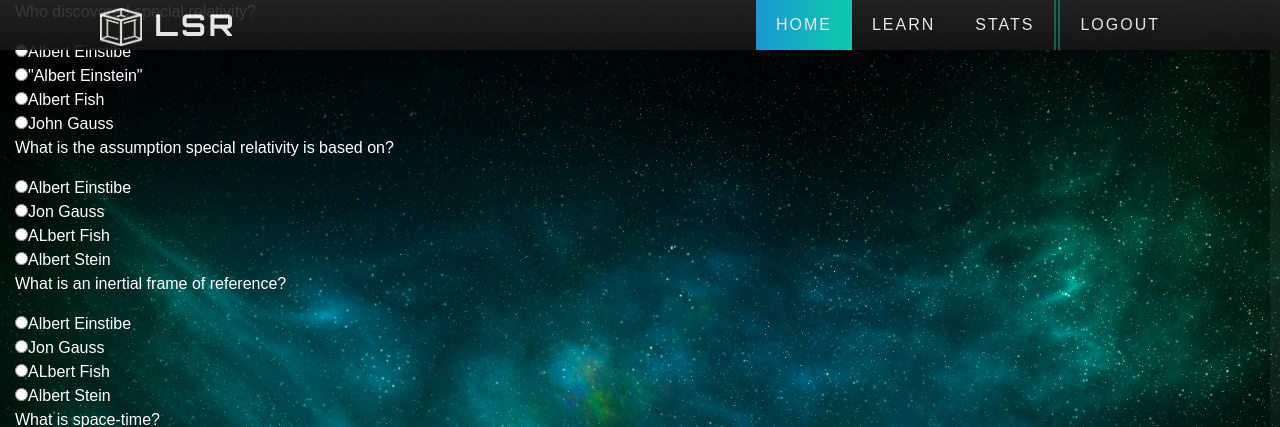
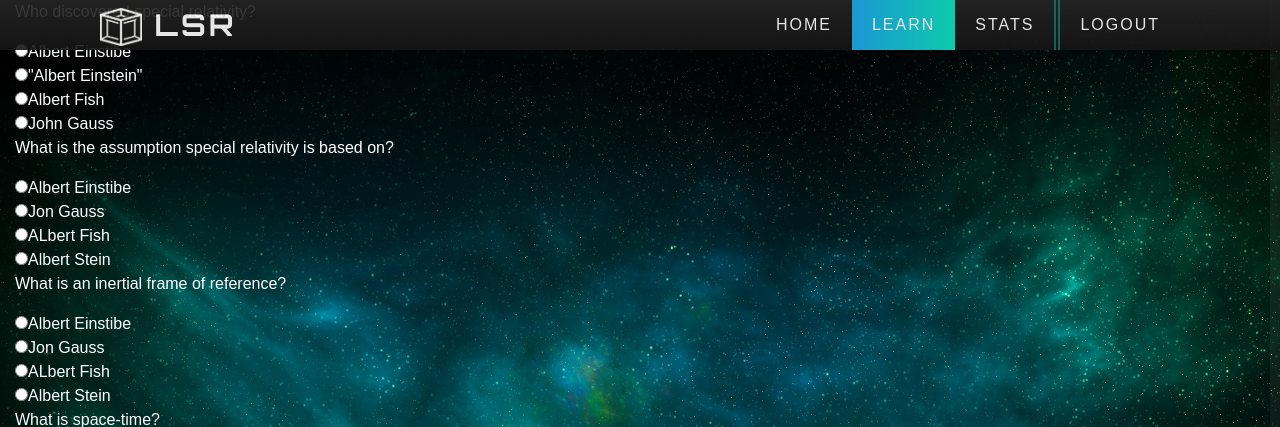
Before and after one commit to jasperpato/learn-special-relativity, a Flask app: page /learn/test-1 in a window 1280 px wide. Shown: the top 427 px of the page. Run offline with Flask 2, Linux system fonts and the light colour scheme; a user stored in the database is signed in; some libraries are stand-ins or nearby versions.

Commit message:
test 1 learn active

```diff
--- a/app/static/style.css
+++ b/app/static/style.css
@@ -273,8 +273,8 @@ header nav ul li a.active {
 	position: relative;
 	min-width: 320px;
 	height: 370px;
-	box-shadow: inset 5px 5px 5px rgba(0, 0, 0, 0.2), inset -5px -5px 15px rgba(255, 255, 255, 0.1), 5px 5px 15px rgba(0, 0, 0, 0.3),
-		-5px -5px 15px rgba(255, 255, 255, 0.1);
+	box-shadow: inset 5px 5px 5px rgba(0, 0, 0, 0.2), inset -5px -5px 15px rgba(255, 255, 255, 0.1),
+		5px 5px 15px rgba(0, 0, 0, 0.3), -5px -5px 15px rgba(255, 255, 255, 0.1);
 	border-radius: 15px;
 	margin: 30px;
 	background: #2a2b2f;
@@ -579,7 +579,7 @@ svg circle:nth-child(2) {
 
 .lessonBox {
 	margin: auto;
-	margin-top: 80px;
+	margin-top: 60px;
 	width: 650px;
 	transition: 0.5s;
 	border: 1px solid#fff;
@@ -634,7 +634,7 @@ svg circle:nth-child(2) {
 .pageButton {
 	position: relative;
 	width: 300px;
-	padding: 15px 30px;
+	padding: 8px 10px;
 	margin: 20px;
 	text-transform: uppercase;
 	text-decoration: none;
--- a/app/templates/test-1.html
+++ b/app/templates/test-1.html
@@ -80,8 +80,8 @@
       {% endwith %}
 
         <ul>
-          <li><a class="navButton active" href="{{ url_for('routes.home')}}">Home</a></li>
-          <li><a class="navButton" href="{{ url_for('routes.learn')}}">Learn</a></li>
+          <li><a class="navButton" href="{{ url_for('routes.home')}}">Home</a></li>
+          <li><a class="navButton active" href="{{ url_for('routes.learn')}}">Learn</a></li>
           <li><a class="navButton" href="#">Stats</a></li>
           {% if user.is_authenticated %}
           <li><a class="navButton" href="{{ url_for('auth.logout')}}">Logout</a></li>
```
Also changed, not shown: app/database.db.
